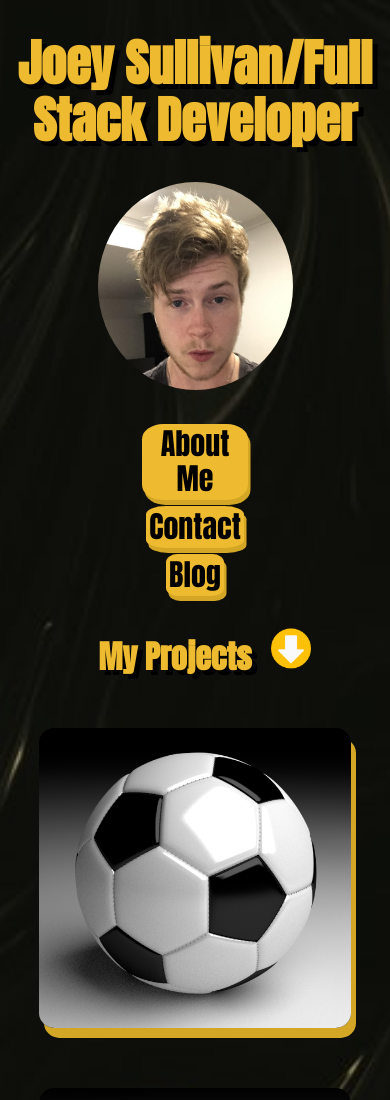
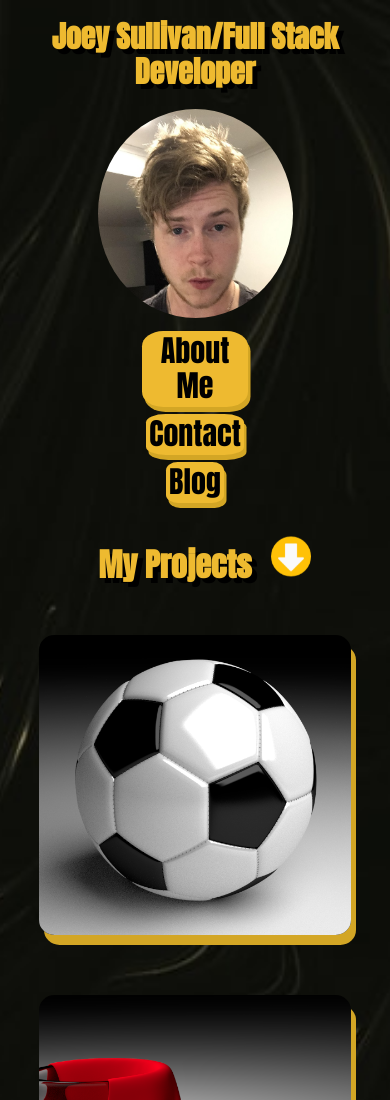
Before and after one commit to OldsterJoey/portfoliosite, a website: page index.html in a window 390 px wide. Shown: the top 1100 px of the page. Drawn offline with nearby package versions, Linux system fonts and the light colour scheme.

```diff
--- a/style.css
+++ b/style.css
@@ -192,7 +192,7 @@
     padding: 0;
     flex-direction: column;
   }
-  indexheader {
+  .indexheader {
     font-size: 15px;
   }
   .homeimg {
@@ -206,7 +206,7 @@
   }
   .homelinks {
     margin: 0;
-    margin-top: 30px;
+    margin-top: 10px;
   }
   .homeimg {
     margin: 0;
```
